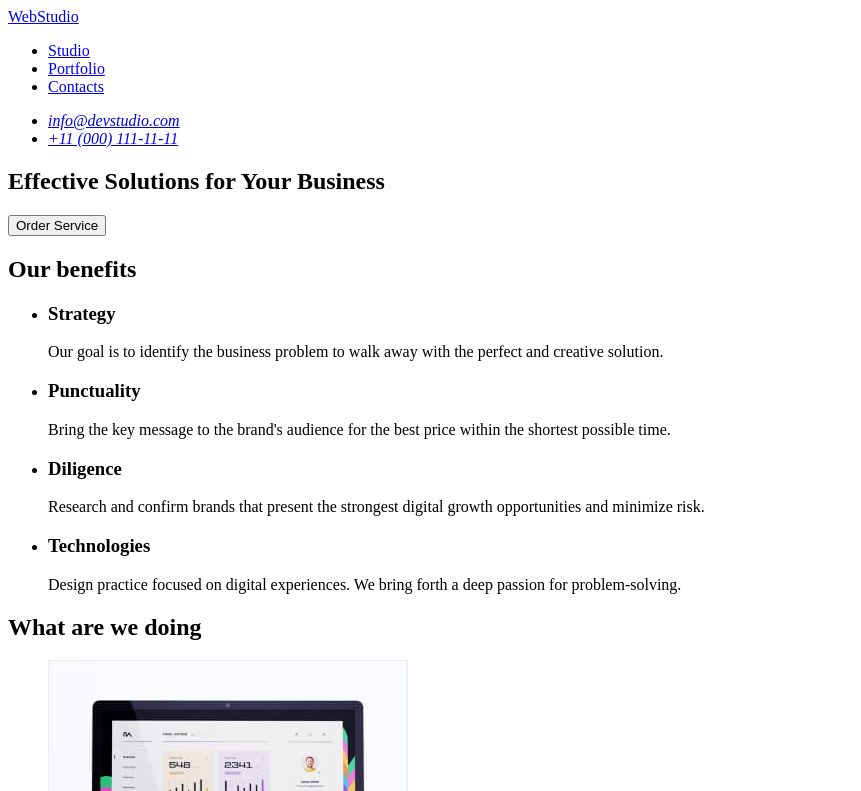
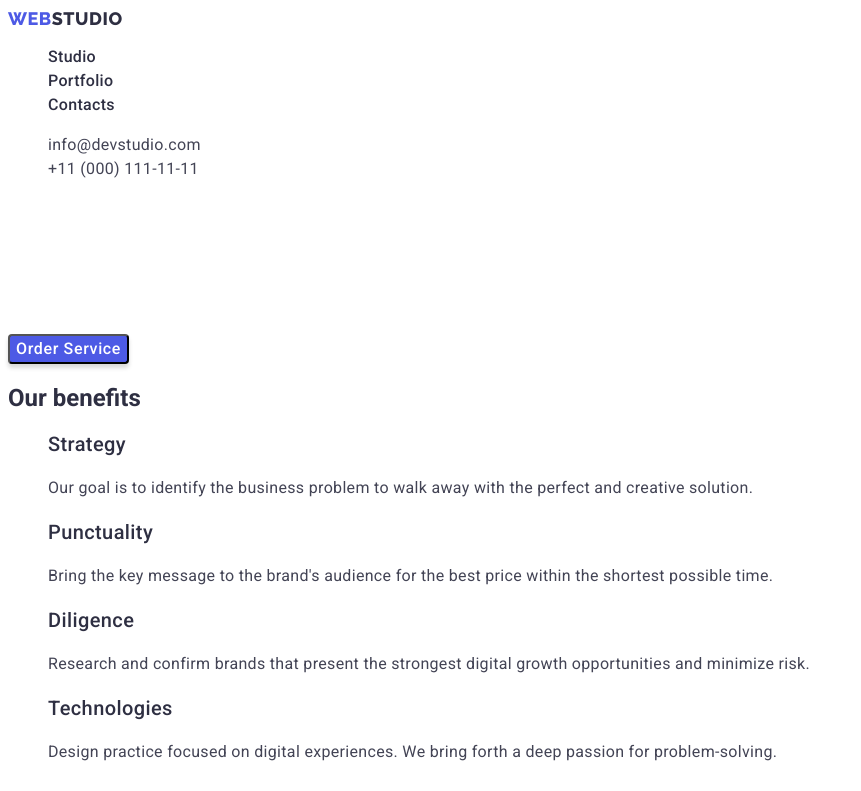
Before and after one commit to igorlyakh/goit-markup-hw-02, a plain HTML site: page index.html in a window 1280 px wide. Shown: the top 791 px of the page, without its empty margins (0-861 px from the left). Drawn offline with Linux system fonts and the light colour scheme.

Commit message:
done styles main page

```diff
--- /dev/null
+++ b/css/styles.css
@@ -0,0 +1,131 @@
+body {
+	font-family: "Roboto", sans-serif;
+	color: #2e2f42;
+}
+
+.logo {
+	font-family: "Raleway";
+	font-weight: 800;
+	font-size: 18px;
+	line-height: 1.17;
+	letter-spacing: 0.03em;
+	text-transform: uppercase;
+	text-decoration: none;
+	color: inherit;
+}
+
+.logo > span {
+	color: #4d5ae5;
+}
+
+.menu {
+	list-style-type: none;
+}
+
+.menu a {
+	color: inherit;
+	text-decoration: none;
+	font-weight: 500;
+	font-size: 16px;
+	line-height: 1.5;
+	letter-spacing: 0.02em;
+}
+
+.contacts {
+	list-style-type: none;
+}
+
+.contacts a {
+	font-style: normal;
+	color: inherit;
+	font-size: 16px;
+	line-height: 1.5;
+	letter-spacing: 0.02em;
+	color: #434455;
+	text-decoration: none;
+}
+
+.title {
+	font-weight: 700;
+	font-size: 56px;
+	line-height: 60px;
+	text-align: center;
+	letter-spacing: 0.02em;
+	color: #ffffff;
+}
+
+.hero__btn {
+	cursor: pointer;
+	font-family: inherit;
+	font-weight: 500;
+	font-size: 16px;
+	line-height: 1.5;
+	letter-spacing: 0.04em;
+	color: #ffffff;
+	background: #4d5ae5;
+	box-shadow: 0px 4px 4px rgba(0, 0, 0, 0.15);
+	border-radius: 4px;
+}
+
+.benefits {
+	list-style-type: none;
+}
+
+.benefits__title {
+	font-weight: 500;
+	font-size: 20px;
+	line-height: 1.2;
+	letter-spacing: 0.02em;
+}
+
+.benefits__dscr {
+	font-size: 16px;
+	line-height: 1.5;
+	letter-spacing: 0.02em;
+	color: #434455;
+}
+
+.about__list {
+	list-style-type: none;
+}
+
+.title__about,
+.team__title {
+	font-weight: 700;
+	font-size: 36px;
+	line-height: 1.11;
+	text-align: center;
+	letter-spacing: 0.02em;
+	text-transform: capitalize;
+}
+
+.team__list {
+	list-style-type: none;
+}
+
+.team__name {
+	font-weight: 500;
+	font-size: 20px;
+	line-height: 1.2;
+	text-align: center;
+	letter-spacing: 0.02em;
+}
+
+.team__position {
+	font-size: 16px;
+	line-height: 1.5;
+	text-align: center;
+	letter-spacing: 0.02em;
+	color: #434455;
+}
+
+.logo__footer {
+	color: #f4f4fd;
+}
+
+.footer__descr {
+	font-size: 16px;
+	line-height: 1.5;
+	letter-spacing: 0.02em;
+	color: #f4f4fd;
+}
--- a/index.html
+++ b/index.html
@@ -8,20 +8,37 @@
 		<meta
 			name="viewport"
 			content="width=device-width, initial-scale=1.0" />
+		<link
+			rel="preconnect"
+			href="https://fonts.googleapis.com" />
+		<link
+			rel="preconnect"
+			href="https://fonts.gstatic.com"
+			crossorigin />
+		<link
+			href="https://fonts.googleapis.com/css2?family=Raleway:wght@800&family=Roboto:wght@400;500;700;900&display=swap"
+			rel="stylesheet" />
+		<link
+			rel="stylesheet"
+			href="./css/styles.css" />
 		<title>Web Studio</title>
 	</head>
 	<body>
 		<header>
 			<nav>
-				<a href="./index.html">WebStudio</a>
-				<ul>
+				<a
+					href="./index.html"
+					class="logo"
+					><span>Web</span>Studio</a
+				>
+				<ul class="menu">
 					<li><a href="#">Studio</a></li>
 					<li><a href="#">Portfolio</a></li>
 					<li><a href="#">Contacts</a></li>
 				</ul>
 			</nav>
 			<address>
-				<ul>
+				<ul class="contacts">
 					<li>
 						<a href="mailto:info@devstudio.com"
 							>info@devstudio.com</a
@@ -33,37 +50,41 @@
 		</header>
 		<main>
 			<section>
-				<h1>Effective Solutions for Your Business</h1>
-				<button type="button">Order Service</button>
+				<h1 class="title">Effective Solutions for Your Business</h1>
+				<button
+					class="hero__btn"
+					type="button">
+					Order Service
+				</button>
 			</section>
 			<section>
 				<h2>Our benefits</h2>
-				<ul>
+				<ul class="benefits">
 					<li>
-						<h3>Strategy</h3>
-						<p>
+						<h3 class="benefits__title">Strategy</h3>
+						<p class="benefits__dscr">
 							Our goal is to identify the business problem to walk
 							away with the perfect and creative solution.
 						</p>
 					</li>
 					<li>
-						<h3>Punctuality</h3>
-						<p>
+						<h3 class="benefits__title">Punctuality</h3>
+						<p class="benefits__dscr">
 							Bring the key message to the brand's audience for
 							the best price within the shortest possible time.
 						</p>
 					</li>
 					<li>
-						<h3>Diligence</h3>
-						<p>
+						<h3 class="benefits__title">Diligence</h3>
+						<p class="benefits__dscr">
 							Research and confirm brands that present the
 							strongest digital growth opportunities and minimize
 							risk.
 						</p>
 					</li>
 					<li>
-						<h3>Technologies</h3>
-						<p>
+						<h3 class="benefits__title">Technologies</h3>
+						<p class="benefits__dscr">
 							Design practice focused on digital experiences. We
 							bring forth a deep passion for problem-solving.
 						</p>
@@ -71,8 +92,8 @@
 				</ul>
 			</section>
 			<section>
-				<h2>What are we doing</h2>
-				<ul>
+				<h2 class="title__about">What are we doing</h2>
+				<ul class="about__list">
 					<li>
 						<img
 							src="./images/laptop.jpg"
@@ -94,46 +115,50 @@
 				</ul>
 			</section>
 			<section>
-				<h2>Our Team</h2>
-				<ul>
+				<h2 class="team__title">Our Team</h2>
+				<ul class="team__list">
 					<li>
 						<img
 							src="./images/mark.jpg"
 							alt="Mark Guerrero"
 							width="264" />
-						<h3>Mark Guerrero</h3>
-						<p>Product Designer</p>
+						<h3 class="team__name">Mark Guerrero</h3>
+						<p class="team__position">Product Designer</p>
 					</li>
 					<li>
 						<img
 							src="./images/tom.jpg"
 							alt="Tom Ford"
 							width="264" />
-						<h3>Tom Ford</h3>
-						<p>Frontend Developer</p>
+						<h3 class="team__name">Tom Ford</h3>
+						<p class="team__position">Frontend Developer</p>
 					</li>
 					<li>
 						<img
 							src="./images/camila.jpg"
 							alt="Camila Garcia"
 							width="264" />
-						<h3>Camila Garcia</h3>
-						<p>Marketing</p>
+						<h3 class="team__name">Camila Garcia</h3>
+						<p class="team__position">Marketing</p>
 					</li>
 					<li>
 						<img
 							src="./images/daniel.jpg"
 							alt="Daniel Wilson"
 							width="264" />
-						<h3>Daniel Wilson</h3>
-						<p>UI Designer</p>
+						<h3 class="team__name">Daniel Wilson</h3>
+						<p class="team__position">UI Designer</p>
 					</li>
 				</ul>
 			</section>
 		</main>
 		<footer>
-			<a href="./index.html">WebStudio</a>
-			<p>
+			<a
+				href="./index.html"
+				class="logo logo__footer"
+				><span>Web</span>Studio</a
+			>
+			<p class="footer__descr">
 				Increase the flow of customers and sales for your business with
 				digital marketing & growth solutions.
 			</p>
```
